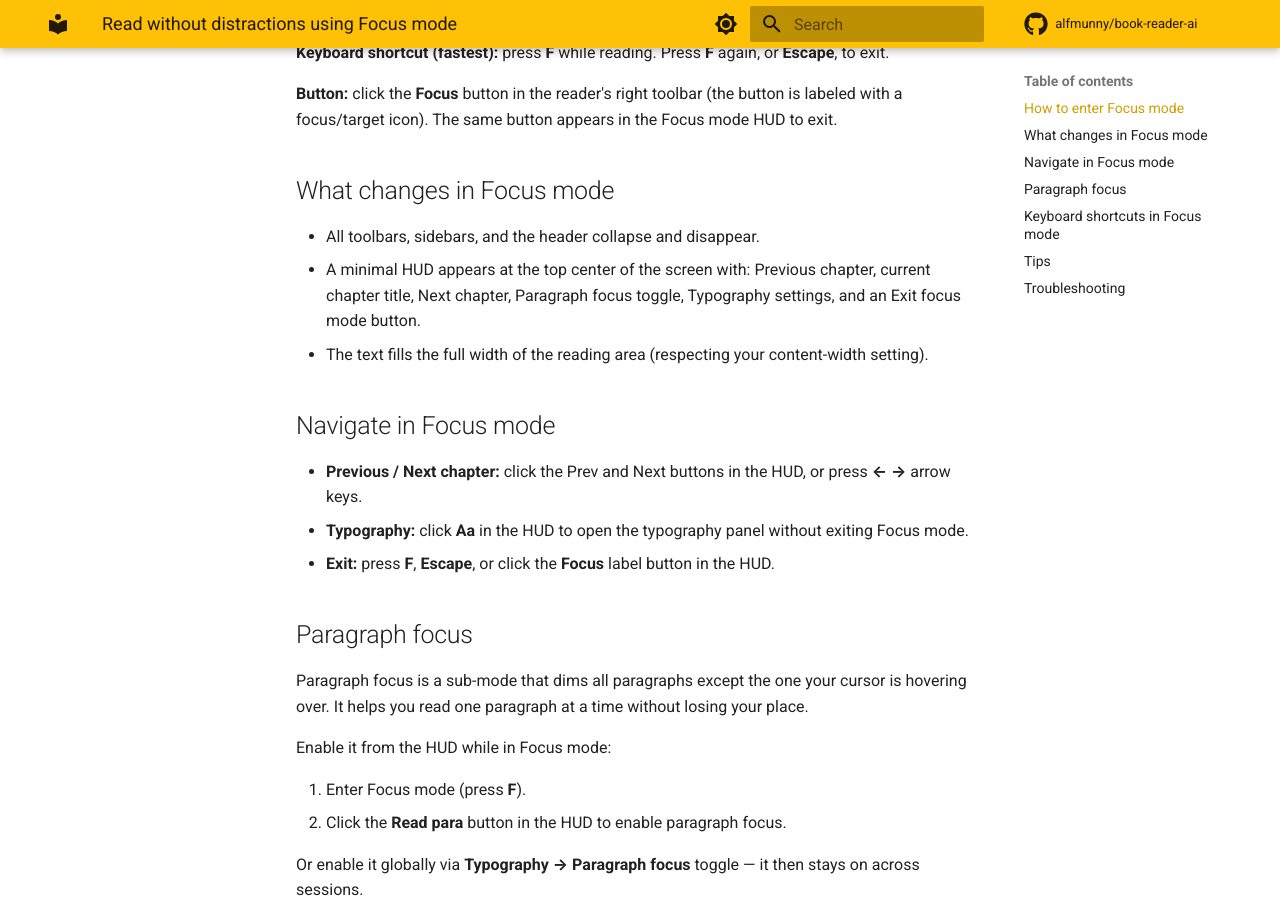
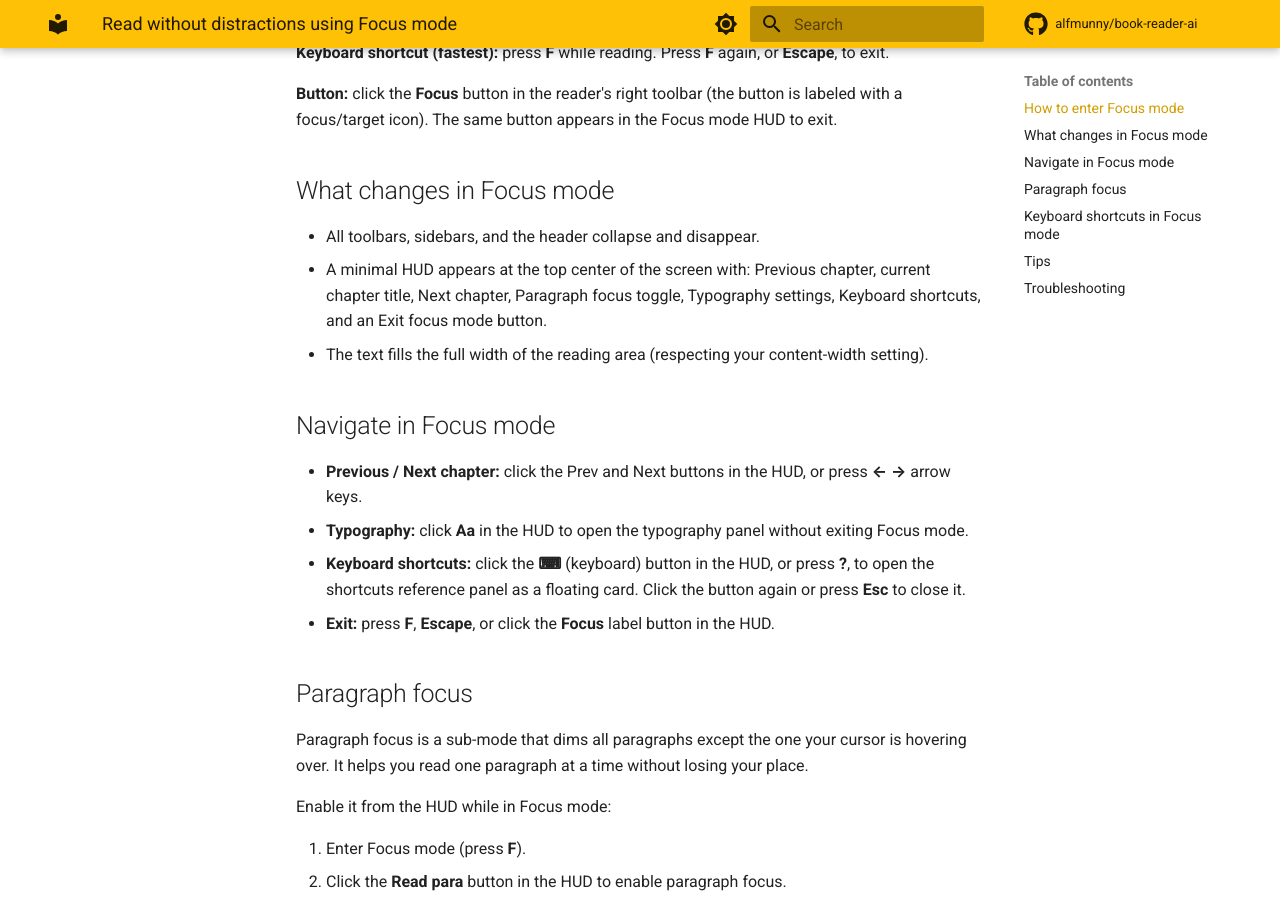
Before and after one commit to alfmunny/book-reader-ai, an MkDocs documentation site: the page built from docs/tutorials/focus-mode.md, in a window 1280 px wide and 900 px high, scrolled down 330 px. Built offline with MkDocs 1.6.1 and Material for MkDocs 9.7.7, drawn with Linux system fonts in a browser that asks for light colours; comment, search, counter and statistics services are not loaded.

Commit message:
docs: update focus-mode tutorial to document HUD keyboard-shortcuts button (closes #2387)
The focus-mode.md tutorial was written before the keyboard shortcuts button
was added to the focus mode HUD (issue #2381). Update the HUD description
and navigation section to document the new ⌨ button and its ? shortcut.
Also log the profile radio group a11y fix in design-improvement-plan.md.

Co-Authored-By: Claude Sonnet 4.6 <noreply@anthropic.com>

```diff
--- a/docs/tutorials/focus-mode.md
+++ b/docs/tutorials/focus-mode.md
@@ -11,13 +11,14 @@ Focus mode hides the reader's toolbars and sidebars so the only thing on screen
 ## What changes in Focus mode
 
 - All toolbars, sidebars, and the header collapse and disappear.
-- A minimal HUD appears at the top center of the screen with: Previous chapter, current chapter title, Next chapter, Paragraph focus toggle, Typography settings, and an Exit focus mode button.
+- A minimal HUD appears at the top center of the screen with: Previous chapter, current chapter title, Next chapter, Paragraph focus toggle, Typography settings, Keyboard shortcuts, and an Exit focus mode button.
 - The text fills the full width of the reading area (respecting your content-width setting).
 
 ## Navigate in Focus mode
 
 - **Previous / Next chapter:** click the Prev and Next buttons in the HUD, or press **← →** arrow keys.
 - **Typography:** click **Aa** in the HUD to open the typography panel without exiting Focus mode.
+- **Keyboard shortcuts:** click the **⌨** (keyboard) button in the HUD, or press **?**, to open the shortcuts reference panel as a floating card. Click the button again or press **Esc** to close it.
 - **Exit:** press **F**, **Escape**, or click the **Focus** label button in the HUD.
 
 ## Paragraph focus
```
